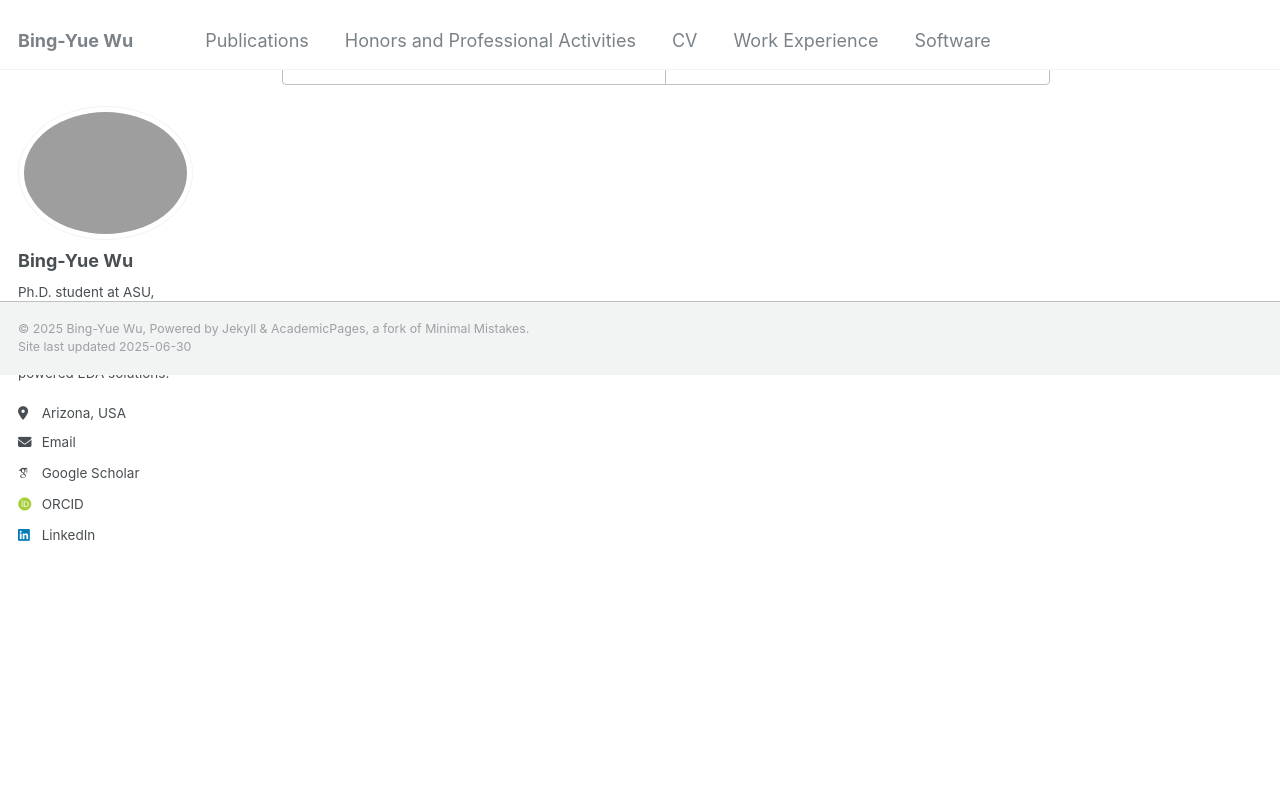
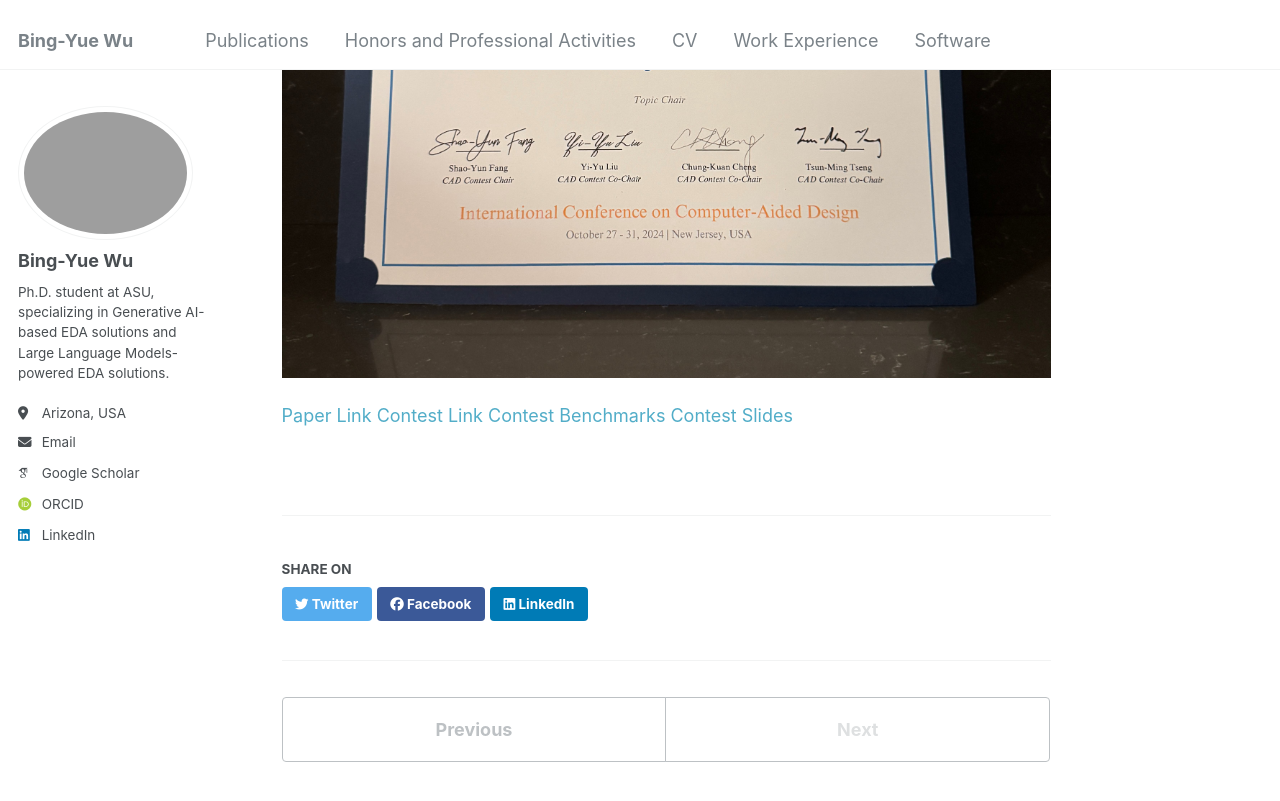
Before and after one commit to bingyuew/bingyuew.github.io, a Jekyll site: the page built from _talks/2024-10-31.md, in a window 1280 px wide and 900 px high, scrolled down 529 px. Shown: the top 801 px of the window. Built offline with Jekyll 4.4.1, drawn with Linux system fonts in a browser that asks for light colours; some web fonts are replaced.

Commit message:
update about
Signed-off-by: Bing-Yue Wu <wubingyao@MacBook-bro.local>

```diff
--- a/_talks/2024-10-31.md
+++ b/_talks/2024-10-31.md
@@ -10,6 +10,9 @@
 
 Present the award as the topic chair of the 2024 CAD Contest at ICCAD.
 
-[Contest Link](https://www.iccad-contest.org/2024/)
-[Contest Benchmarks](https://github.com/ASU-VDA-Lab/2024_ICCAD_Contest_Gate_Sizing_Benchmark)
-[Contest Slides](https://github.com/ASU-VDA-Lab/2024_ICCAD_Contest_Gate_Sizing_Benchmark/blob/main/ICCAD_Contest_Problem_C.pdf)
+<img src="/images/2024-10-31.jpg" alt="2024 CAD Contest at ICCAD" />
+
+<a href="https://dl.acm.org/doi/10.1145/3676536.3689912" style="text-decoration: none;">Paper Link</a>
+<a href="https://www.iccad-contest.org/2024/" style="text-decoration: none;">Contest Link</a>
+<a href="https://github.com/ASU-VDA-Lab/2024_ICCAD_Contest_Gate_Sizing_Benchmark" style="text-decoration: none;">Contest Benchmarks</a>
+<a href="https://github.com/ASU-VDA-Lab/2024_ICCAD_Contest_Gate_Sizing_Benchmark/blob/main/ICCAD_Contest_Problem_C.pdf" style="text-decoration: none;">Contest Slides</a>
```
Also changed, not shown: _talks/2024-01-22.md (+3 -3 lines), images/2024-10-31.jpg (added).
